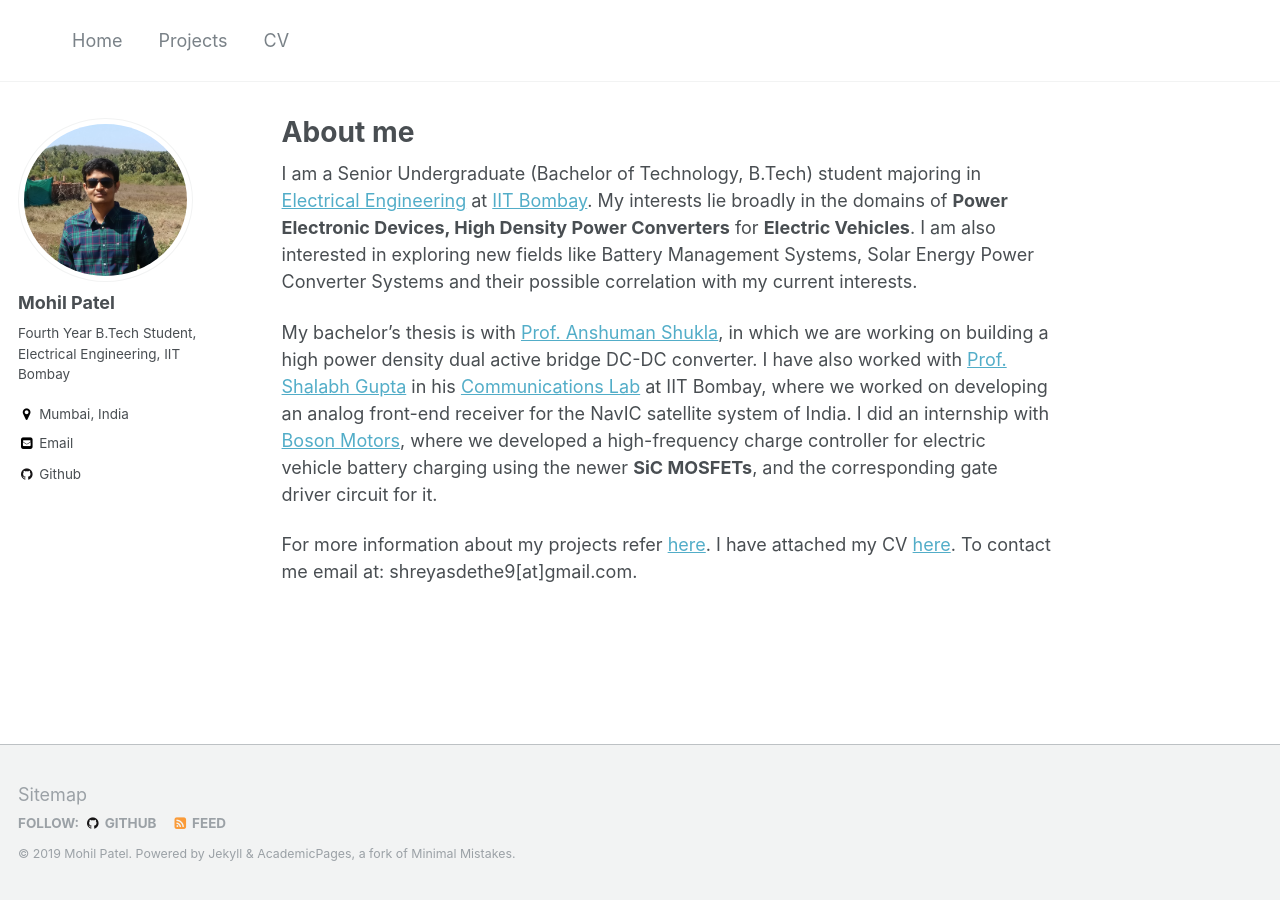
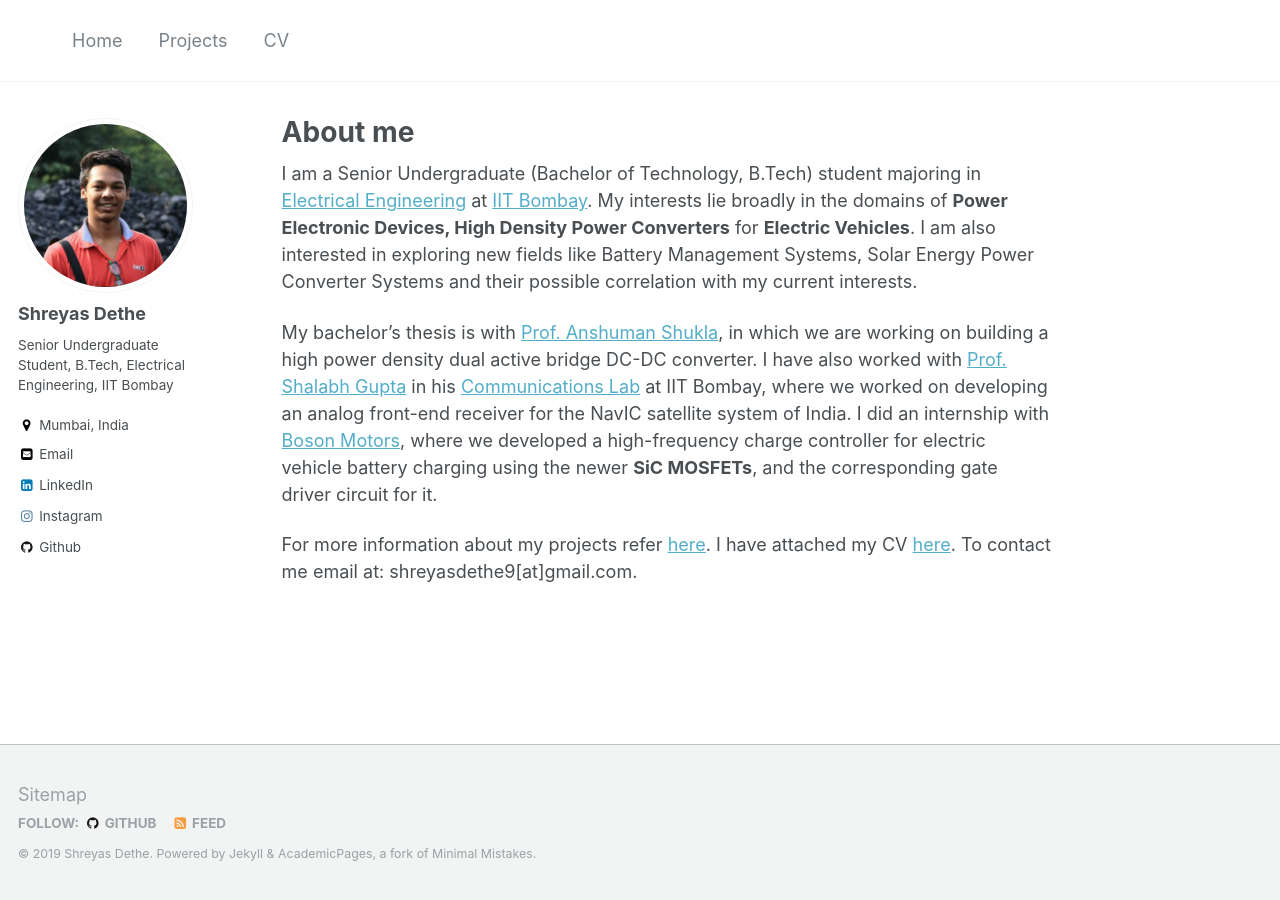
Before and after one commit to shreyasdethe/home, a Jekyll site: the page built from _pages/about.md, in a window 1280 px wide. Built offline with Jekyll 4.4.1, drawn with Linux system fonts in a browser that asks for light colours.

Commit message:
Update image

```diff
--- a/_config.yml
+++ b/_config.yml
@@ -8,13 +8,13 @@
 # Site Settings
 minimal_mistakes_skin    : "dark"
 locale                   : "en-US"
-title                    : "Mohil Patel Home Page"
+title                    : "Shreyas Dethe"
 title_separator          : " - "
-name                     : &name "Mohil  Patel"
-description              : &description "Personal homepage of Mohil Patel"
-url                      : https://mohilp1998.github.io # the base hostname & protocol for your site e.g. "https://mmistakes.github.io"
-baseurl                  : "" # the subpath of your site, e.g. "/blog"
-repository               : "mohilp1998/mohilp1998.github.io"
+name                     : &name "Shreyas Dethe"
+description              : &description "Personal homepage of Shreyas Dethe"
+url                      : https://shreyasdethe.github.io # the base hostname & protocol for your site e.g. "https://mmistakes.github.io"
+baseurl                  : "/home" # the subpath of your site, e.g. "/blog"
+repository               : "shreyasdethe/home"
 teaser                   :  # filename of teaser fallback teaser image placed in /images/, .e.g. "500x300.png"
 breadcrumbs              : false # true, false (default)
 words_per_minute         : 160
@@ -81,13 +81,13 @@ analytics:
 
 # Site Author
 author:
-  name             : "Mohil Patel"
-  avatar           : "mohil_image_2.jpg" # Image
-  bio              : "Fourth Year B.Tech Student, Electrical Engineering, IIT Bombay"
+  name             : "Shreyas Dethe"
+  avatar           : "headshot.jpeg" # Image
+  bio              : "Senior Undergraduate Student, B.Tech, Electrical Engineering, IIT Bombay"
   location         : "Mumbai, India"
   employer         :
   googlescholar    : #"http://yourfullgooglescholarurl.com"
-  email            : "mohilp1998[at]gmail.com"
+  email            : "shreyasdethe9[at]gmail.com"
   uri              :
   bitbucket        :
   codepen          :
@@ -95,12 +95,12 @@ author:
   flickr           :
   facebook         :
   foursquare       :
-  github           : mohilp1998
+  github           : shreyasdethe
   google_plus      :
   keybase          :
-  instagram        :
+  instagram        : shreyas_dethe
   lastfm           :
-  linkedin         :
+  linkedin         : shreyas-dethe-710900155
   orcid            :
   pinterest        :
   soundcloud       :
```
Also changed, not shown: images/headshot.jpeg (added).
